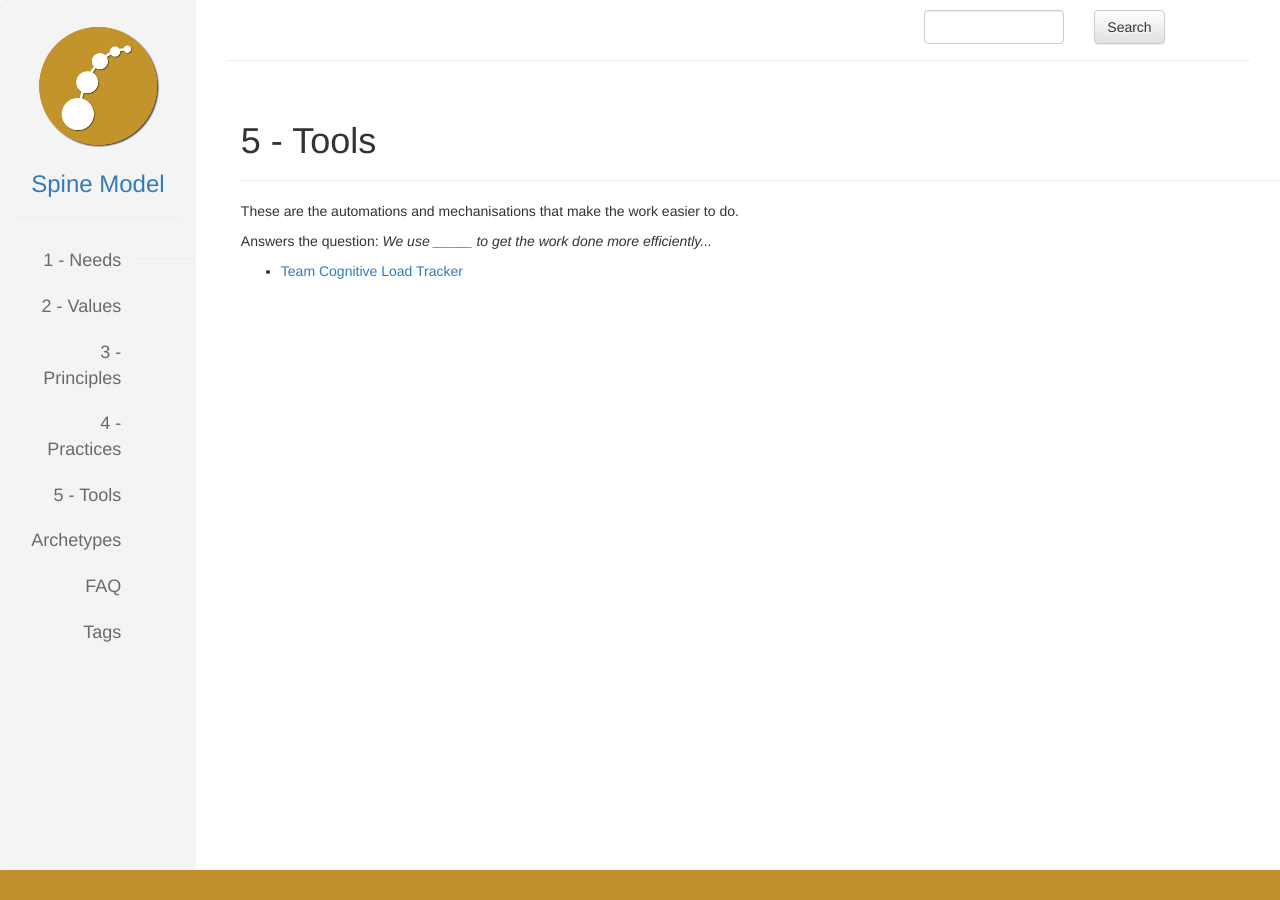
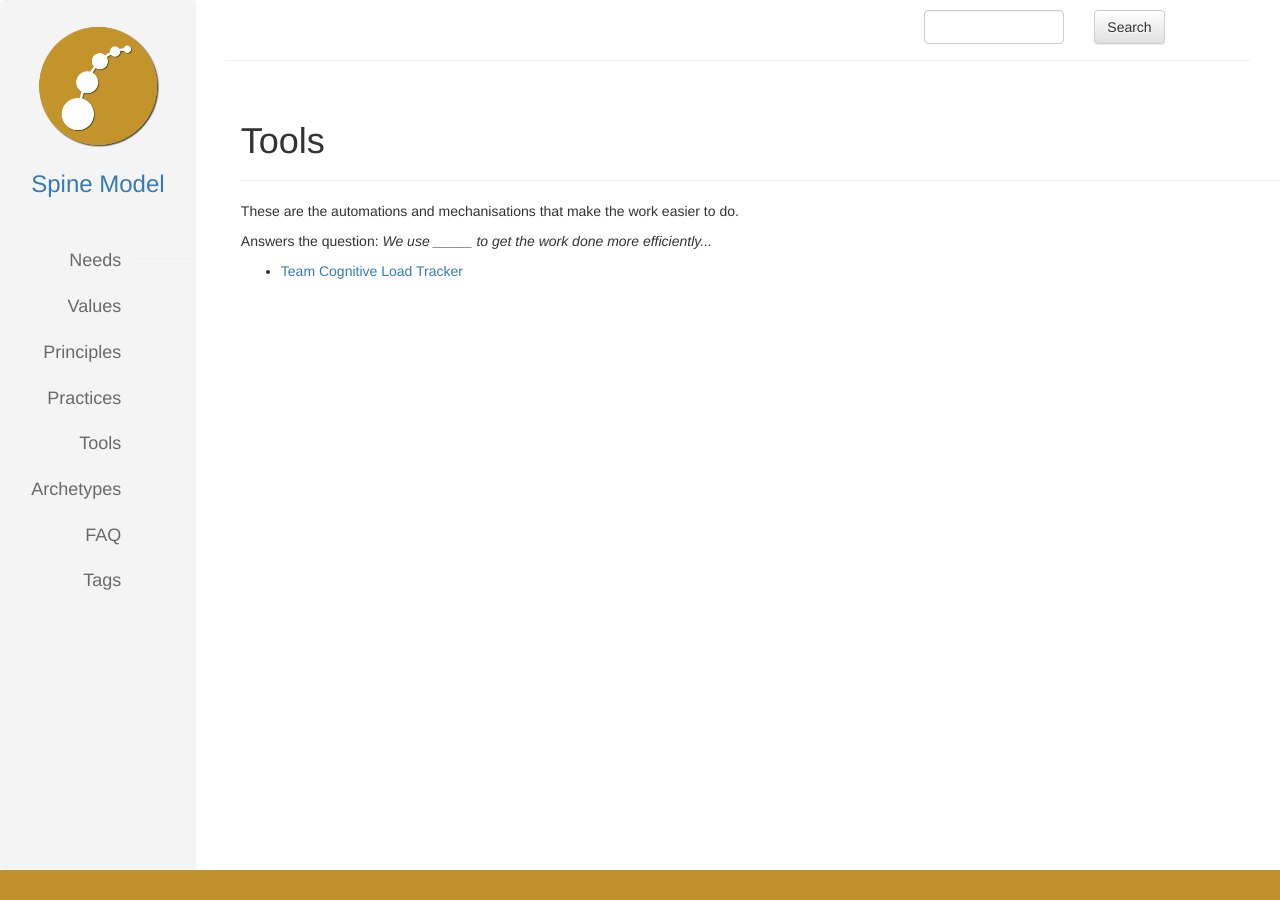
Before and after one commit to SpineModel/spinemodel.github.io, a Jekyll site: the page built from tools.html, in a window 1280 px wide. Built offline with Jekyll 4.4.1, drawn with Linux system fonts in a browser that asks for light colours; nearby versions of some CDN libraries; library files that are not in the unit come from our copies.

Commit message:
Remove numbers from spine model items

```diff
--- a/needs.html
+++ b/needs.html
@@ -1,6 +1,6 @@
 ---
 layout: page
-title : 1 - Needs
+title : Needs
 header : xcvbn
 group : navigation
 order : 1
--- a/practices.html
+++ b/practices.html
@@ -1,6 +1,6 @@
 ---
 layout: page
-title : 4 - Practices
+title :  Practices
 header : xcvbn
 group: navigation
 order : 4
--- a/principles.html
+++ b/principles.html
@@ -1,6 +1,6 @@
 ---
 layout: page
-title : 3 - Principles
+title : Principles
 header : xcvbn
 group: navigation
 order : 3
--- a/tools.html
+++ b/tools.html
@@ -1,6 +1,6 @@
 ---
 layout: page
-title : 5 - Tools
+title :  Tools
 header : xcvbn
 group: navigation
 order : 5
--- a/values.html
+++ b/values.html
@@ -1,6 +1,6 @@
 ---
 layout: page
-title : 2 - Values
+title : Values
 header : xcvbn
 group: navigation
 order : 2
```
